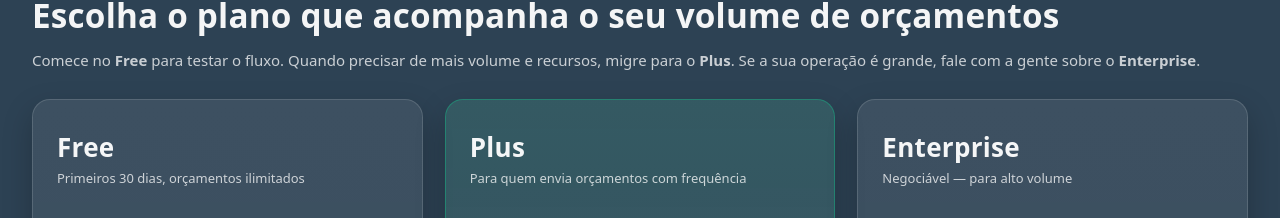
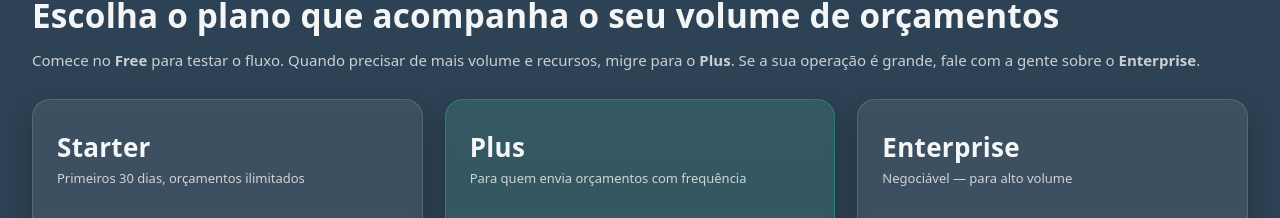
Before and after one commit to vitorgume/cotalizer-site, a React (Vite) app: page / in a window 1280 px wide. Shown: the part 2552-2770 px from the top of the page. Built offline with nearby package versions, Linux system fonts and the light colour scheme.

Commit message:
Ajustando nome do plano inicial

```diff
--- a/src/main/pageMain.tsx
+++ b/src/main/pageMain.tsx
@@ -8,8 +8,9 @@ import {
     FileText,
     Wand2,
     Clock,
-    LineChart,
-} from "lucide-react";
+}
+
+from "lucide-react";
 import Logo from '../assets/image_1-removebg-preview.png';
 import { useNavigate } from "react-router-dom";
 import Planos from "./planos/planos";
--- a/src/main/planos/planos.tsx
+++ b/src/main/planos/planos.tsx
@@ -17,7 +17,7 @@ export default function Planos() {
 
                 {/* FREE */}
                 <article className={'card'} aria-labelledby="p-free">
-                    <h2 className="title" id="p-free">Free</h2>
+                    <h2 className="title" id="p-free">Starter</h2>
                     <div className="subtitle">Primeiros 30 dias, orçamentos ilimitados</div>
                     <div className="price">R$ 0,00 <span className="per">/ mês</span></div>
                     <ul className="features">
```
